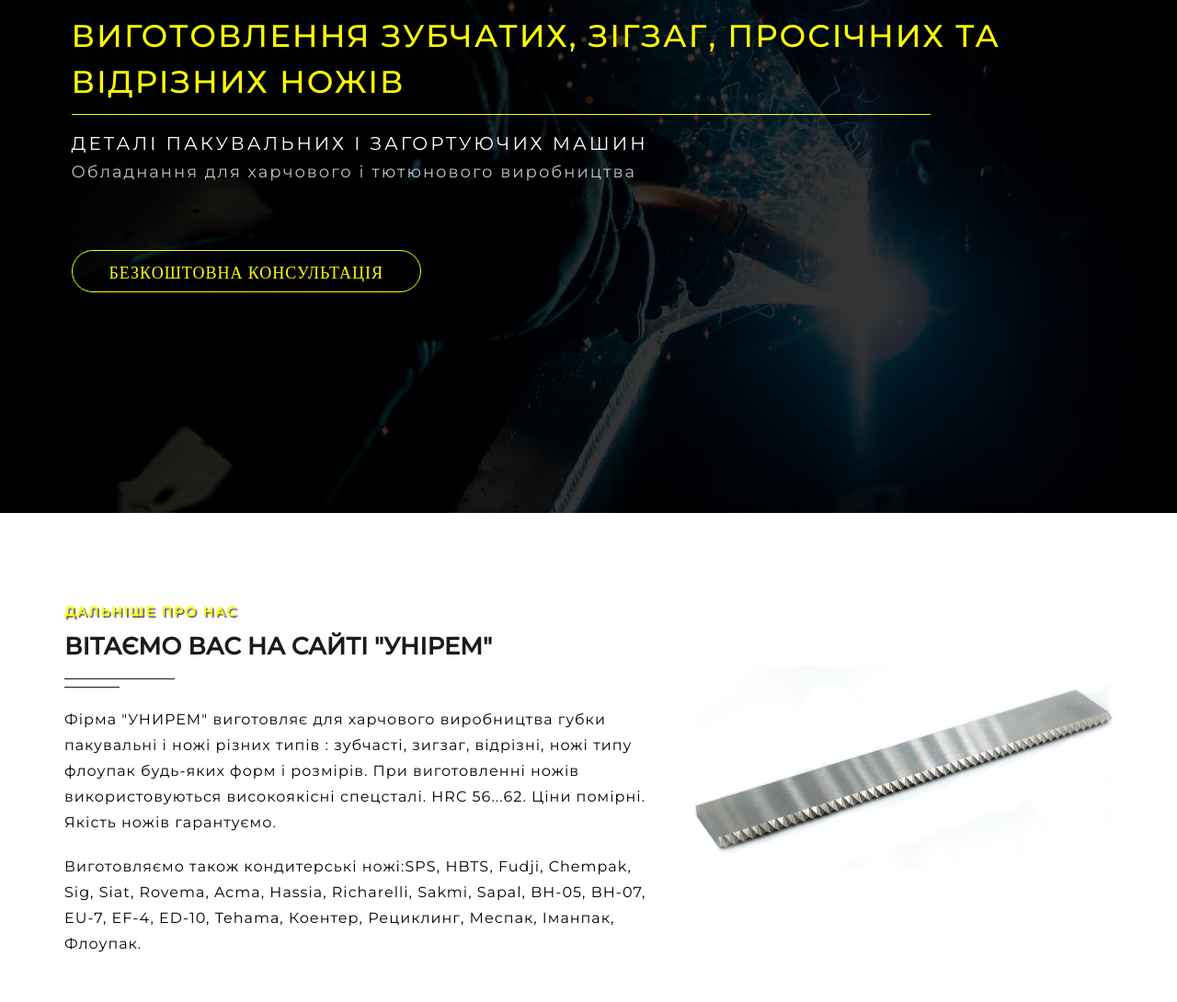
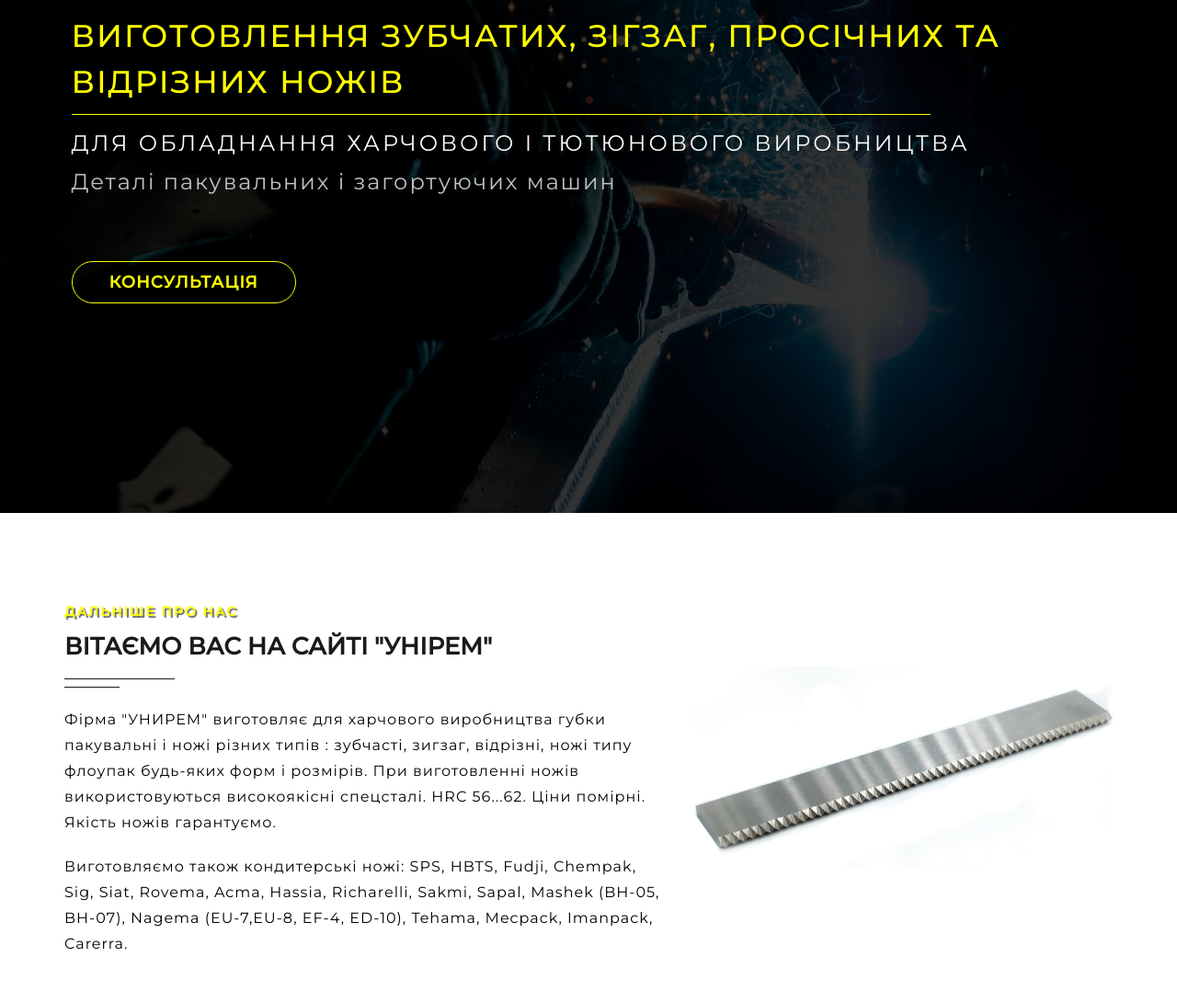
Before and after one commit to Yurbus/Unirem-2019, a plain HTML site: page index.html in a window 1280 px wide. Shown: the part 242-1332 px from the top of the page at 92% size. Drawn offline with nearby package versions, Linux system fonts and the light colour scheme.

Commit message:
Доработка

```diff
--- a/css/style.css
+++ b/css/style.css
@@ -235,25 +235,25 @@
 	width: 82%;
 }
 .banner h3{
-	font-size: 20px;
+	font-size: 24px;
 	letter-spacing: 3px;
 	margin-top: 20px;
 	color: #fff;
-	text-transform: uppercase;
 	font-weight: 400;
 	line-height: 22px;
+	text-transform: uppercase;
 }
 .banner p{
-	font-size: 18px;
-	line-height: 20px;
+	font-size: 24px;
+	line-height: 22px;
 	letter-spacing: 2px;
 	color: #C2C2C2;
 	font-weight: 400;
+	margin-top: 20px;
 }
 .features-btn{
-	font-family: Oswald;
 	font-style: normal;
-	font-weight: 400;
+	font-weight: 600;
 	font-size: 18px;
 	line-height: 0px;
 	align-items: center;
@@ -324,7 +324,7 @@
 	border-top: 1px solid #b3b3b3;
 }
 .slider-partners .container {
-	max-width: 1000px;
+	max-width: 1100px;
 	margin: 0 auto;
 	padding: 30px 10px;
 }
--- a/index.html
+++ b/index.html
@@ -3,12 +3,12 @@
 <head>
 	<meta charset="UTF-8">
 	<meta name="viewport" content="width=device-width, initial-scale=1.0">
-	<meta name="keywords" content="Зубчаті ножі, ножі зігзаг, Зубчаті ножі київ, ножі промислові" />
+	<meta name="keywords" content= 'Компанія Унірем, зубчаті ножі, ножі зігзаг, зубчаті ножі київ, ножі промислові' />
 	<meta name="description" content="УНІРЕМ забеспеспечить Вас кращим сервісом з металообробки
 		і найякіснішими деталями українського виробника ">
 	<meta name="author" content="Yuriy Pysarenko">
 	<link rel="shortcut icon" href="img/unilogo.png" type="image/png"/>
-	<title>Зубчаті ножі, ножі зігзаг, Зубчаті ножі київ</title>
+	<title>Компанія "Унірем" - Виготовляє зубчаті ножі, ножі зігзаг, Зубчаті ножі київ</title>
 
 	<!-- jQuery library (served from Google) -->
 	<script src="https://ajax.googleapis.com/ajax/libs/jquery/1.11.3/jquery.min.js"></script>
@@ -129,11 +129,11 @@
 				<div class="col-xs-12 align-items-center wow fadeInLeft animated">
 					<h1>Виготовлення зубчатих,  зігзаг, просічних та  відрізних ножів</h1>
 					<div class="yellow-line"></div>
-					<h3>Деталi пакувальних і загортуючих машин</h3>
-					<p>Обладнання для харчового і тютюнового виробництва</p>
+					<h3>для обладнання харчового і тютюнового виробництва</h3>
+					<p>Деталi пакувальних і загортуючих машин</p>
 					<!-- Button trigger modal -->
 					<button type="button" class="features-btn" data-toggle="modal" data-target="#exampleModalCenter">
-						Безкоштовна консультація
+						Консультація
 					</button>
 				</div>
 			</div>
@@ -154,10 +154,10 @@
 						форм і розмірів. При виготовленні ножів
 						використовуються високоякісні спецсталі. HRC 56...62.
 						Ціни помірні. Якість ножів гарантуємо.</p>
-						<p>Виготовляємо також кондитерські ножі:SPS, HBTS, Fudji,
+						<p>Виготовляємо також кондитерські ножі: SPS, HBTS, Fudji,
 						Chempak, Sig, Siat, Rovema, Acma, Hassia, Richarelli,
-						Sakmi, Sapal, BH-05, BH-07, EU-7, EF-4, ED-10, Tehama,
-						Коентер, Рециклинг, Меспак, Іманпак, Флоупак.</p>
+						Sakmi, Sapal, Mashek (BH-05, BH-07), Nagema (EU-7,EU-8, EF-4, ED-10),
+						Tehama, Mecpack, Imanpack, Carerra.</p>
 				</div>
 				<div class="col-xs-5 horizontal-phone wow fadeInRight animated">
 						<img class="img-responsive" src="img/knauf.jpg" alt="phone">
```
Also changed, not shown: css/jquery.bxslider.css.
